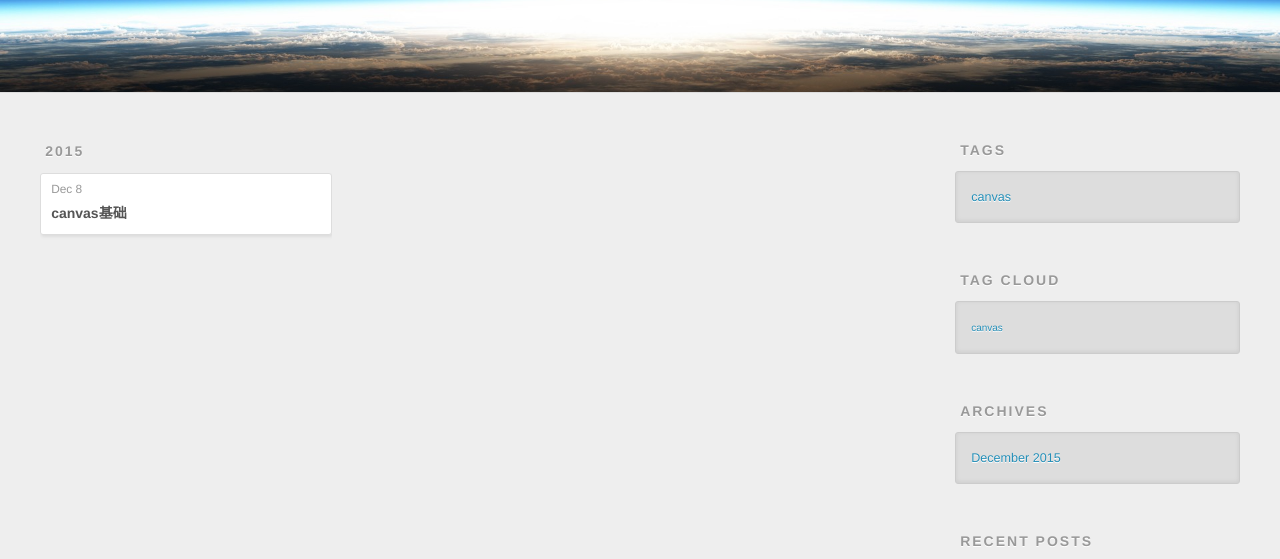
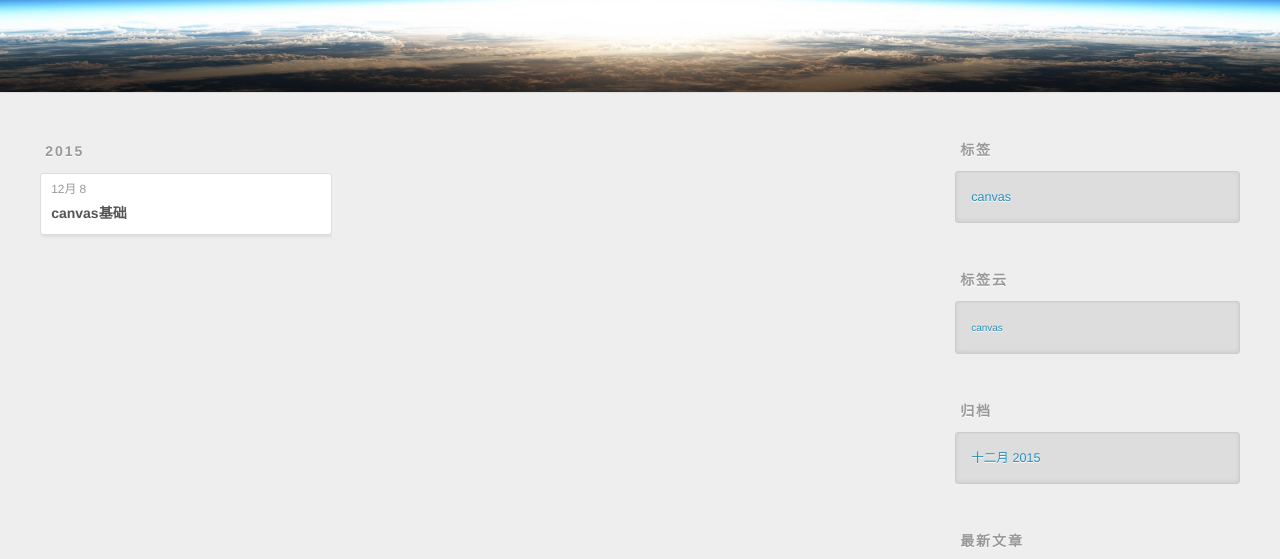
Before and after one commit to zzrQ/zzrQ.github.io, a plain HTML site: page archives/index.html in a window 1280 px wide. Shown: the part 208-767 px from the top of the page. Drawn offline with nearby package versions, Linux system fonts and the light colour scheme.

Commit message:
Site updated: 2016-10-08 11:31:20

```diff
--- a/archives/index.html
+++ b/archives/index.html
@@ -3,7 +3,7 @@
 <head>
   <meta charset="utf-8">
 
-  <title>Archives | 张泽人的个人博客</title>
+  <title>归档 | 张泽人的个人博客</title>
   <meta name="viewport" content="width=device-width, initial-scale=1, maximum-scale=1">
   <meta property="og:type" content="website">
 <meta property="og:title" content="张泽人的个人博客">
@@ -50,7 +50,7 @@
 
           <a id="nav-rss-link" class="nav-icon" href="/atom.xml" title="RSS Feed"></a>
 
-        <a id="nav-search-btn" class="nav-icon" title="Search"></a>
+        <a id="nav-search-btn" class="nav-icon" title="搜索"></a>
       </nav>
       <div id="search-form-wrap">
         <form action="//google.com/search" method="get" accept-charset="UTF-8" class="search-form"><input type="search" name="q" results="0" class="search-form-input" placeholder="Search"><button type="submit" class="search-form-submit">&#xF002;</button><input type="hidden" name="sitesearch" value="http://yoursite.com"></form>
@@ -76,7 +76,7 @@
   <div class="archive-article-inner">
     <header class="archive-article-header">
       <a href="/2015/12/08/canvas基础/" class="archive-article-date">
-  <time datetime="2015-12-07T16:00:00.000Z" itemprop="datePublished">Dec 8</time>
+  <time datetime="2015-12-07T16:00:00.000Z" itemprop="datePublished">12月 8</time>
 </a>
 
 
@@ -102,7 +102,7 @@
 
 
   <div class="widget-wrap">
-    <h3 class="widget-title">Tags</h3>
+    <h3 class="widget-title">标签</h3>
     <div class="widget">
       <ul class="tag-list"><li class="tag-list-item"><a class="tag-list-link" href="/tags/canvas/">canvas</a></li></ul>
     </div>
@@ -112,7 +112,7 @@
 
 
   <div class="widget-wrap">
-    <h3 class="widget-title">Tag Cloud</h3>
+    <h3 class="widget-title">标签云</h3>
     <div class="widget tagcloud">
       <a href="/tags/canvas/" style="font-size: 10px;">canvas</a>
     </div>
@@ -121,9 +121,9 @@
 
 
   <div class="widget-wrap">
-    <h3 class="widget-title">Archives</h3>
+    <h3 class="widget-title">归档</h3>
     <div class="widget">
-      <ul class="archive-list"><li class="archive-list-item"><a class="archive-list-link" href="/archives/2015/12/">December 2015</a></li></ul>
+      <ul class="archive-list"><li class="archive-list-item"><a class="archive-list-link" href="/archives/2015/12/">十二月 2015</a></li></ul>
     </div>
   </div>
 
@@ -131,7 +131,7 @@
 
 
   <div class="widget-wrap">
-    <h3 class="widget-title">Recent Posts</h3>
+    <h3 class="widget-title">最新文章</h3>
     <div class="widget">
       <ul>
 
@@ -151,7 +151,7 @@
 
   <div class="outer">
     <div id="footer-info" class="inner">
-      &copy; 2016 张泽人<br>
+      &copy; 2016 Karissa<br>
       Powered by <a href="http://hexo.io/" target="_blank">Hexo</a>
     </div>
   </div>
```
Also changed, not shown: 2015/12/08/canvas基础/index.html (+7 -7 lines), archives/2015/12/index.html (+9 -9 lines), archives/2015/index.html (+9 -9 lines), index.html (+7 -7 lines), tags/canvas/index.html (+8 -8 lines).
